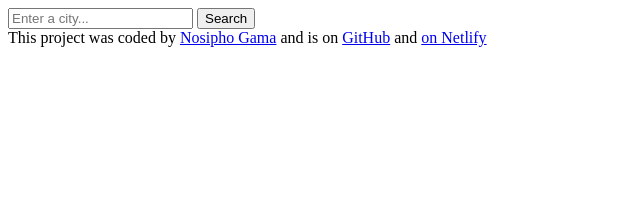
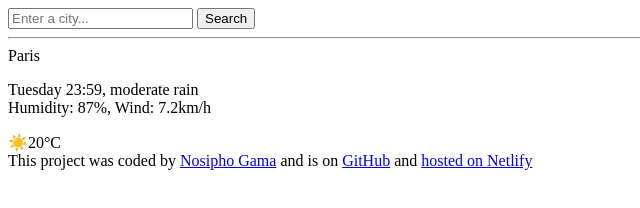
Before and after one commit to Nosipholydia/Vanilla-weather-search, a plain HTML site: page index.html in a window 1280 px wide. Shown: the whole page, without its empty margins (0-640 px from the left). Drawn offline with Linux system fonts and the light colour scheme.

Commit message:
Added HTML to the file

```diff
--- a/index.html
+++ b/index.html
@@ -12,7 +12,23 @@
         <input type="submit" value="Search" />
       </form>
     </header>
-    <main></main>
+    <main>
+      <hr> Paris </h1>
+      <div>
+      <p>
+
+          Tuesday 23:59, moderate rain
+          <br />
+Humidity: 87%, Wind: 7.2km/h
+
+        </p>
+        </div>
+        <div>
+          ☀️20°C
+
+        </div>
+
+    </main>
     <footer>
       This project was coded by
       <a href="https://github.com/Nosipholydia" target="_blank">
@@ -27,7 +43,7 @@
       >
       and
       <a href="https://vanilla-weather-search-nl.netlify.app/" target="_blank"
-        >on Netlify</a
+        > hosted on Netlify</a
       >
     </footer>
   </body>
```
